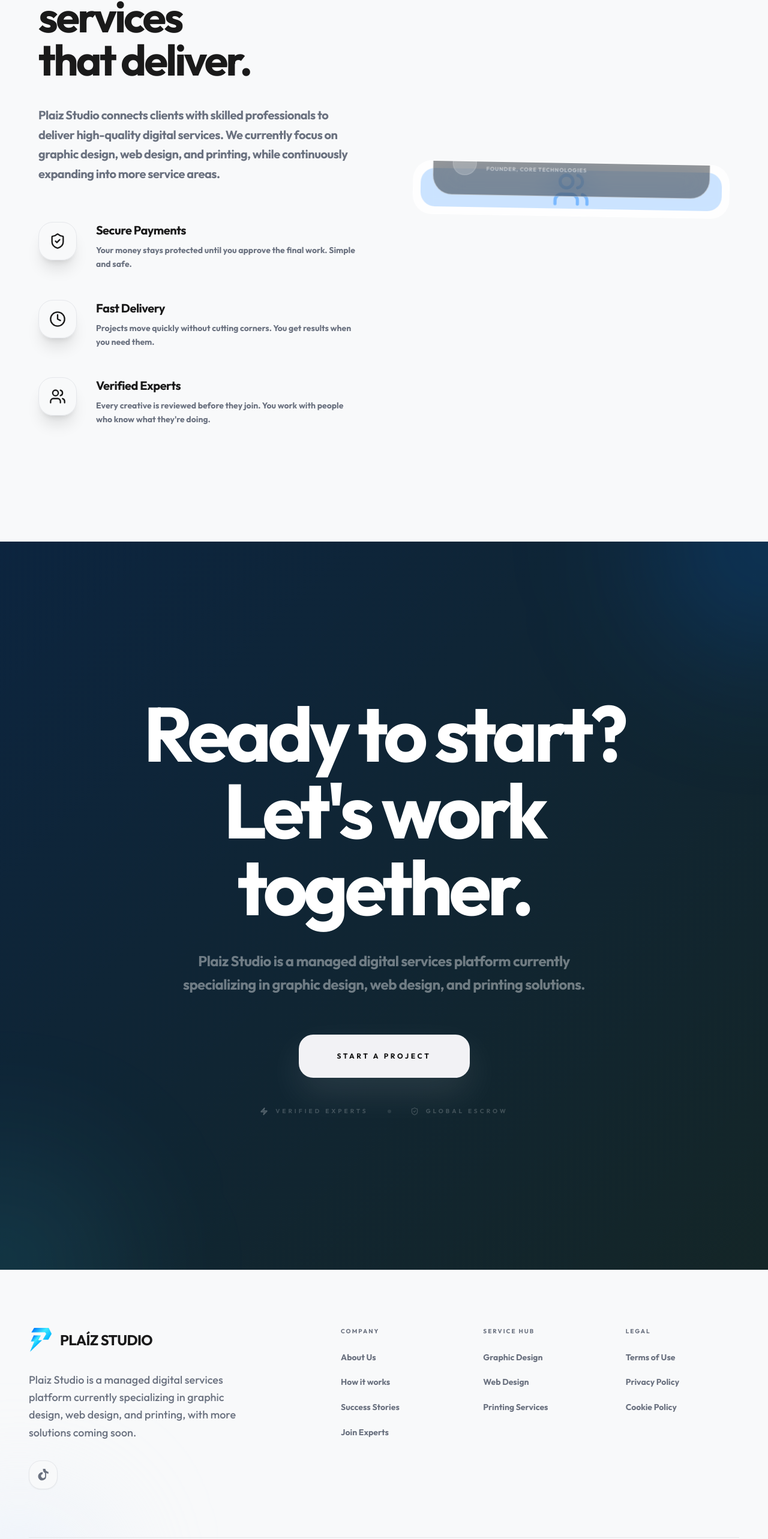
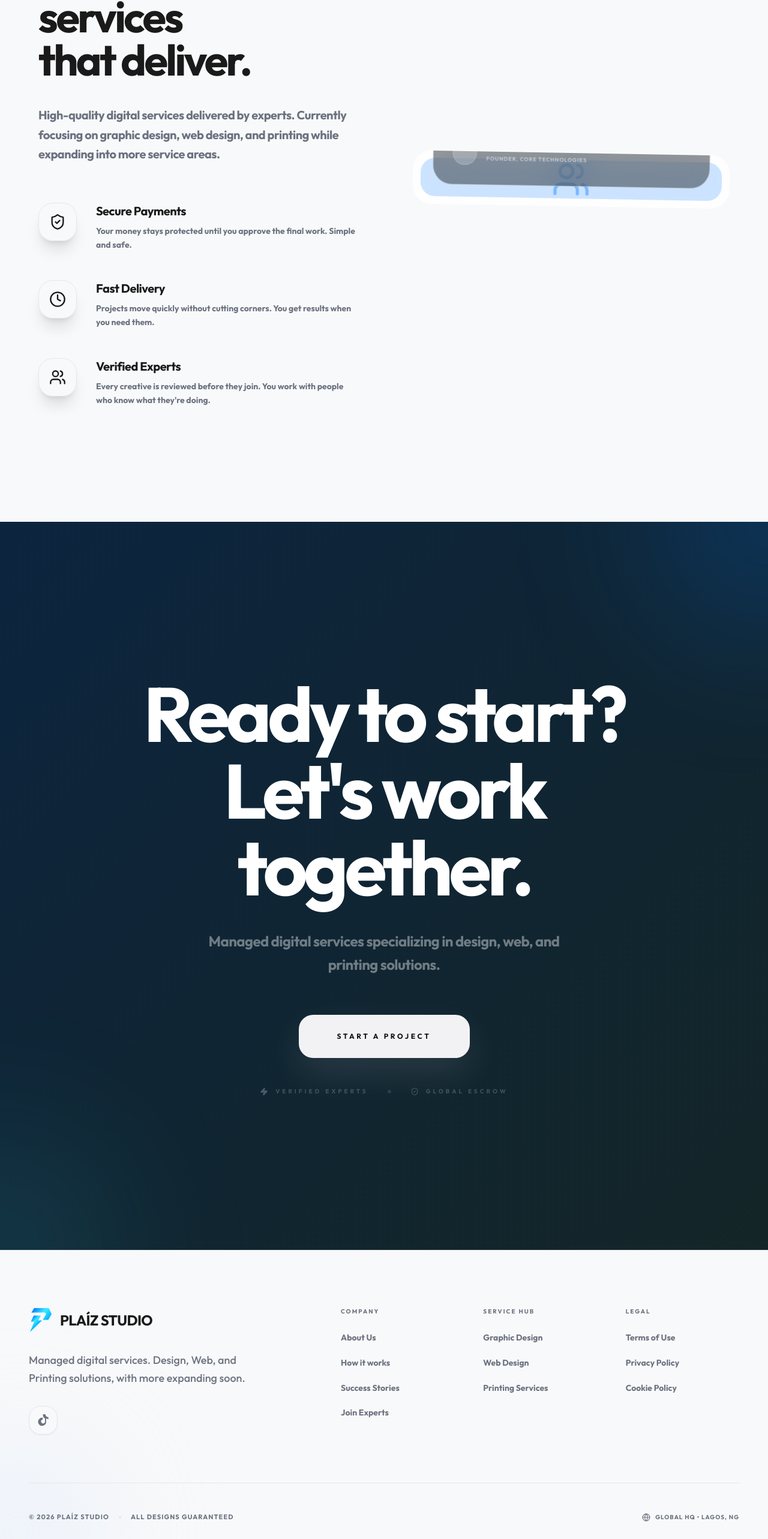
Before and after one commit to ephraim0835/plaiz-design-studio, a React (Vite) app: page / in a window 1280 px wide. Shown: the part 2437-5003 px from the top of the page at 60% size. Built offline with nearby package versions, Linux system fonts and the light colour scheme; no server answers.

Commit message:
UI: Simplify site-wide messaging for better readability

```diff
--- a/src/components/Footer.jsx
+++ b/src/components/Footer.jsx
@@ -16,7 +16,7 @@
                             <span className="font-extrabold text-2xl tracking-tight text-foreground text-nowrap">PLAÍZ STUDIO</span>
                         </Link>
                         <p className="text-muted text-lg font-medium leading-relaxed max-w-sm">
-                            Plaiz Studio is a managed digital services platform currently specializing in graphic design, web design, and printing, with more solutions coming soon.
+                            Managed digital services. Design, Web, and Printing solutions, with more expanding soon.
                         </p>
                         <div className="flex items-center gap-4">
                             <a
--- a/src/pages/Landing.jsx
+++ b/src/pages/Landing.jsx
@@ -141,7 +141,7 @@
                         <div>
                             <h2 className="mb-10 text-foreground text-5xl lg:text-7xl leading-[0.95] tracking-tighter font-black">Managed digital services <br />that deliver.</h2>
                             <p className="text-xl text-muted mb-16 leading-relaxed font-bold tracking-tight">
-                                Plaiz Studio connects clients with skilled professionals to deliver high-quality digital services. We currently focus on graphic design, web design, and printing, while continuously expanding into more service areas.
+                                High-quality digital services delivered by experts. Currently focusing on graphic design, web design, and printing while expanding into more service areas.
                             </p>
 
                             <div className="space-y-12">
@@ -187,7 +187,7 @@
                 <div className="absolute inset-0 bg-gradient-to-br from-plaiz-blue/20 to-plaiz-cyan/10 pointer-events-none" />
                 <div className="relative z-10 max-w-5xl mx-auto">
                     <h2 className="text-white mb-10 text-5xl lg:text-9xl font-black tracking-tighter leading-[0.85]">Ready to start? <br />Let's work together.</h2>
-                    <p className="text-white/40 mb-16 text-2xl font-bold tracking-tight max-w-2xl mx-auto leading-relaxed">Plaiz Studio is a managed digital services platform currently specializing in graphic design, web design, and printing solutions.</p>
+                    <p className="text-white/40 mb-16 text-2xl font-bold tracking-tight max-w-2xl mx-auto leading-relaxed">Managed digital services specializing in design, web, and printing solutions.</p>
                     <Link to="/register">
                         <button className="px-16 py-7 bg-studio-light text-studio-dark rounded-[24px] font-black uppercase tracking-[0.3em] shadow-[0_25px_60px_rgba(255,255,255,0.1)] hover:scale-[105] active:scale-[0.95] transition-all text-xs mb-12">
                             Start a Project
```
